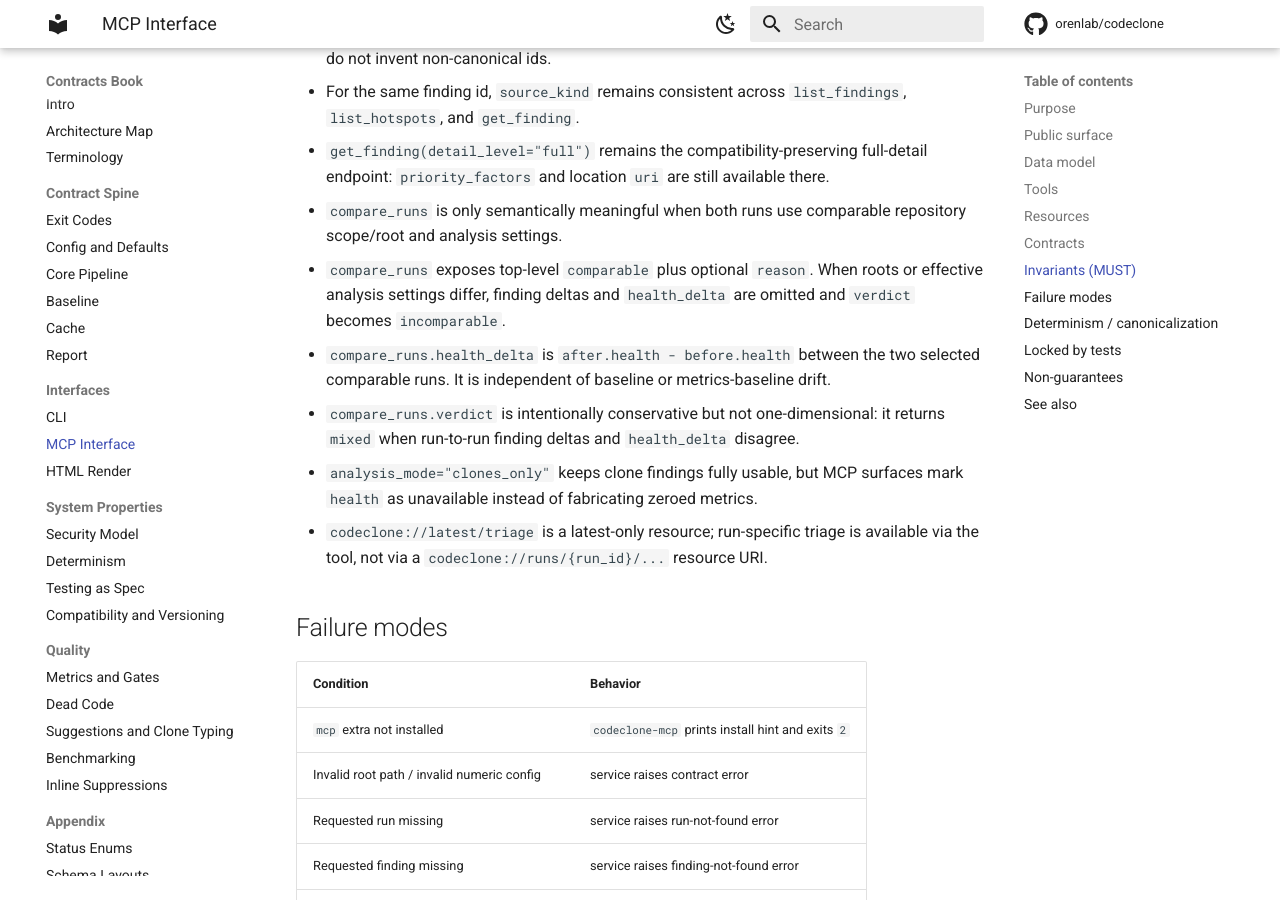
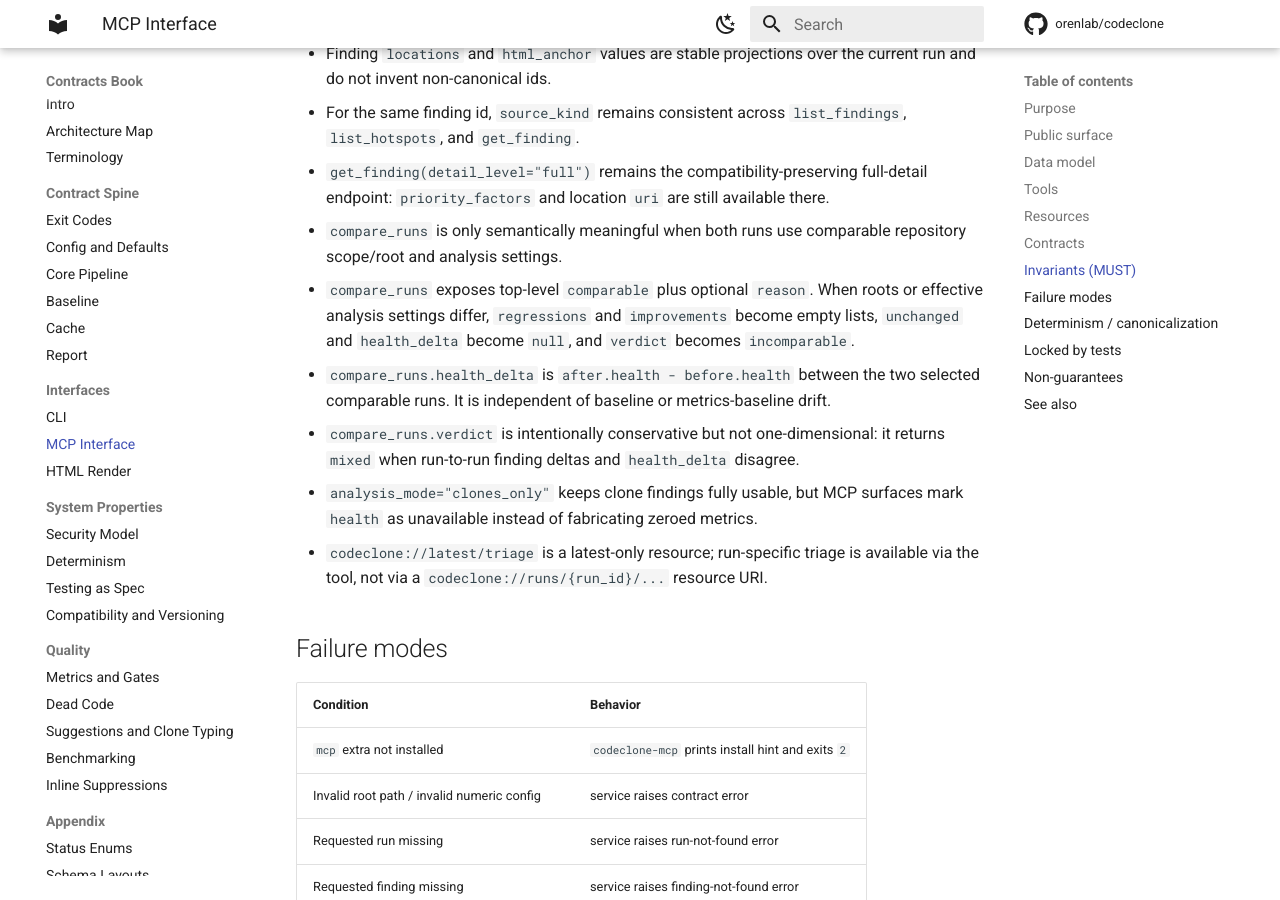
Before and after one commit to orenlab/codeclone, an MkDocs documentation site: the page built from docs/book/20-mcp-interface.md, in a window 1280 px wide and 900 px high, scrolled down 7540 px. Built offline with MkDocs 1.6.1 and Material for MkDocs 9.7.7, drawn with Linux system fonts in a browser that asks for light colours; comment, search, counter and statistics services are not loaded; some of the changed text lies outside the part shown.

Commit message:
chore(docs): polishing documentation

```diff
--- a/docs/book/20-mcp-interface.md
+++ b/docs/book/20-mcp-interface.md
@@ -82,28 +82,28 @@
 
 Current tool set:
 
-| Tool                     | Key parameters                                                                                                                                         | Purpose / notes                                                                                                                                                                                                                                 |
-|--------------------------|--------------------------------------------------------------------------------------------------------------------------------------------------------|-------------------------------------------------------------------------------------------------------------------------------------------------------------------------------------------------------------------------------------------------|
-| `analyze_repository`     | absolute `root`, `analysis_mode`, `changed_paths`, `git_diff_ref`, inline thresholds, cache/baseline paths                                             | Run deterministic CodeClone analysis, register the latest run, and return a compact MCP summary                                                                                                                                                 |
-| `analyze_changed_paths`  | absolute `root`, `changed_paths` or `git_diff_ref`, `analysis_mode`, inline thresholds                                                                 | Diff-aware fast path: analyze a repo, attach a changed-files projection, and return a compact changed-files snapshot                                                                                                                            |
-| `get_run_summary`        | `run_id`                                                                                                                                               | Return the stored summary for the latest or specified run, with slim inventory counts instead of the full file registry; `health` becomes explicit `available=false` when metrics were skipped                                                  |
-| `get_production_triage`  | `run_id`, `max_hotspots`, `max_suggestions`                                                                                                            | Return a compact production-first MCP projection: health, cache `freshness`, production hotspots, production suggestions, and global source-kind counters                                                                                       |
-| `compare_runs`           | `run_id_before`, `run_id_after`, `focus`                                                                                                               | Compare two registered runs by finding ids and run-to-run health delta; MCP returns short run ids, compact regression/improvement cards, `mixed` for conflicting signals, and `incomparable` with top-level `reason` when roots/settings differ |
-| `evaluate_gates`         | `run_id`, gate thresholds/booleans                                                                                                                     | Evaluate CI/gating conditions against an existing run without exiting the process                                                                                                                                                               |
-| `get_report_section`     | `run_id`, `section`, `family`, `path`, `offset`, `limit`                                                                                               | Return a canonical report section. `metrics` is summary-only; `metrics_detail` is paginated/bounded and falls back to summary+hint when unfiltered                                                                                              |
-| `list_findings`          | `family`, `category`, `severity`, `source_kind`, `novelty`, `sort_by`, `detail_level`, `changed_paths`, `git_diff_ref`, `exclude_reviewed`, pagination | Return deterministically ordered finding groups with filtering and pagination; compact summary detail is the default                                                                                                                            |
-| `get_finding`            | `finding_id`, `run_id`, `detail_level`                                                                                                                 | Return one finding by id; defaults to `normal` detail and accepts MCP short ids                                                                                                                                                                 |
-| `get_remediation`        | `finding_id`, `run_id`, `detail_level`                                                                                                                 | Return just the remediation/explainability packet for one finding                                                                                                                                                                               |
-| `list_hotspots`          | `kind`, `run_id`, `detail_level`, `changed_paths`, `git_diff_ref`, `exclude_reviewed`, `limit`, `max_results`                                          | Return one derived hotlist (`most_actionable`, `highest_spread`, `highest_priority`, `production_hotspots`, `test_fixture_hotspots`) with compact summary cards                                                                                 |
-| `check_clones`           | `run_id`, `root`, `path`, `clone_type`, `source_kind`, `max_results`, `detail_level`                                                                   | Return clone findings from a compatible stored run; `health.dimensions` includes only `clones`                                                                                                                                                  |
-| `check_complexity`       | `run_id`, `root`, `path`, `min_complexity`, `max_results`, `detail_level`                                                                              | Return complexity hotspots from a compatible stored run; `health.dimensions` includes only `complexity`                                                                                                                                         |
-| `check_coupling`         | `run_id`, `root`, `path`, `max_results`, `detail_level`                                                                                                | Return coupling hotspots from a compatible stored run; `health.dimensions` includes only `coupling`                                                                                                                                             |
-| `check_cohesion`         | `run_id`, `root`, `path`, `max_results`, `detail_level`                                                                                                | Return cohesion hotspots from a compatible stored run; `health.dimensions` includes only `cohesion`                                                                                                                                             |
-| `check_dead_code`        | `run_id`, `root`, `path`, `min_severity`, `max_results`, `detail_level`                                                                                | Return dead-code findings from a compatible stored run; `health.dimensions` includes only `dead_code`                                                                                                                                           |
-| `generate_pr_summary`    | `run_id`, `changed_paths`, `git_diff_ref`, `format`                                                                                                    | Build a PR-friendly changed-files summary in markdown or JSON                                                                                                                                                                                   |
-| `mark_finding_reviewed`  | `finding_id`, `run_id`, `note`                                                                                                                         | Mark a finding as reviewed in the in-memory MCP session                                                                                                                                                                                         |
-| `list_reviewed_findings` | `run_id`                                                                                                                                               | Return the current reviewed findings for the selected run                                                                                                                                                                                       |
-| `clear_session_runs`     | none                                                                                                                                                   | Clear all stored in-memory runs plus ephemeral review/gate/session caches for the current server process                                                                                                                                        |
+| Tool                     | Key parameters                                                                                                                                         | Purpose / notes                                                                                                                                                                                                                                                                                  |
+|--------------------------|--------------------------------------------------------------------------------------------------------------------------------------------------------|--------------------------------------------------------------------------------------------------------------------------------------------------------------------------------------------------------------------------------------------------------------------------------------------------|
+| `analyze_repository`     | absolute `root`, `analysis_mode`, `changed_paths`, `git_diff_ref`, inline thresholds, cache/baseline paths                                             | Run deterministic CodeClone analysis, register the latest run, and return a compact MCP summary                                                                                                                                                                                                  |
+| `analyze_changed_paths`  | absolute `root`, `changed_paths` or `git_diff_ref`, `analysis_mode`, inline thresholds                                                                 | Diff-aware fast path: analyze a repo, attach a changed-files projection, and return a compact changed-files snapshot                                                                                                                                                                             |
+| `get_run_summary`        | `run_id`                                                                                                                                               | Return the stored summary for the latest or specified run, with slim inventory counts instead of the full file registry; `health` becomes explicit `available=false` when metrics were skipped                                                                                                   |
+| `get_production_triage`  | `run_id`, `max_hotspots`, `max_suggestions`                                                                                                            | Return a compact production-first MCP projection: health, cache `freshness`, production hotspots, production suggestions, and global source-kind counters                                                                                                                                        |
+| `compare_runs`           | `run_id_before`, `run_id_after`, `focus`                                                                                                               | Compare two registered runs by finding ids and run-to-run health delta; MCP returns short run ids, compact regression/improvement cards, `mixed` for conflicting signals, and `incomparable` with top-level `reason`, empty comparison cards, and `health_delta=null` when roots/settings differ |
+| `evaluate_gates`         | `run_id`, gate thresholds/booleans                                                                                                                     | Evaluate CI/gating conditions against an existing run without exiting the process                                                                                                                                                                                                                |
+| `get_report_section`     | `run_id`, `section`, `family`, `path`, `offset`, `limit`                                                                                               | Return a canonical report section. `metrics` is summary-only; `metrics_detail` is paginated/bounded and falls back to summary+hint when unfiltered                                                                                                                                               |
+| `list_findings`          | `family`, `category`, `severity`, `source_kind`, `novelty`, `sort_by`, `detail_level`, `changed_paths`, `git_diff_ref`, `exclude_reviewed`, pagination | Return deterministically ordered finding groups with filtering and pagination; compact summary detail is the default                                                                                                                                                                             |
+| `get_finding`            | `finding_id`, `run_id`, `detail_level`                                                                                                                 | Return one finding by id; defaults to `normal` detail and accepts MCP short ids                                                                                                                                                                                                                  |
+| `get_remediation`        | `finding_id`, `run_id`, `detail_level`                                                                                                                 | Return just the remediation/explainability packet for one finding                                                                                                                                                                                                                                |
+| `list_hotspots`          | `kind`, `run_id`, `detail_level`, `changed_paths`, `git_diff_ref`, `exclude_reviewed`, `limit`, `max_results`                                          | Return one derived hotlist (`most_actionable`, `highest_spread`, `highest_priority`, `production_hotspots`, `test_fixture_hotspots`) with compact summary cards                                                                                                                                  |
+| `check_clones`           | `run_id`, `root`, `path`, `clone_type`, `source_kind`, `max_results`, `detail_level`                                                                   | Return clone findings from a compatible stored run; `health.dimensions` includes only `clones`                                                                                                                                                                                                   |
+| `check_complexity`       | `run_id`, `root`, `path`, `min_complexity`, `max_results`, `detail_level`                                                                              | Return complexity hotspots from a compatible stored run; `health.dimensions` includes only `complexity`                                                                                                                                                                                          |
+| `check_coupling`         | `run_id`, `root`, `path`, `max_results`, `detail_level`                                                                                                | Return coupling hotspots from a compatible stored run; `health.dimensions` includes only `coupling`                                                                                                                                                                                              |
+| `check_cohesion`         | `run_id`, `root`, `path`, `max_results`, `detail_level`                                                                                                | Return cohesion hotspots from a compatible stored run; `health.dimensions` includes only `cohesion`                                                                                                                                                                                              |
+| `check_dead_code`        | `run_id`, `root`, `path`, `min_severity`, `max_results`, `detail_level`                                                                                | Return dead-code findings from a compatible stored run; `health.dimensions` includes only `dead_code`                                                                                                                                                                                            |
+| `generate_pr_summary`    | `run_id`, `changed_paths`, `git_diff_ref`, `format`                                                                                                    | Build a PR-friendly changed-files summary in markdown or JSON                                                                                                                                                                                                                                    |
+| `mark_finding_reviewed`  | `finding_id`, `run_id`, `note`                                                                                                                         | Mark a finding as reviewed in the in-memory MCP session                                                                                                                                                                                                                                          |
+| `list_reviewed_findings` | `run_id`                                                                                                                                               | Return the current reviewed findings for the selected run                                                                                                                                                                                                                                        |
+| `clear_session_runs`     | none                                                                                                                                                   | Clear all stored in-memory runs plus ephemeral review/gate/session caches for the current server process                                                                                                                                                                                         |
 
 All analysis/report tools are read-only with respect to repo state. The only
 mutable MCP tools are `mark_finding_reviewed` and `clear_session_runs`, and
@@ -221,8 +221,9 @@
 - `compare_runs` is only semantically meaningful when both runs use comparable
   repository scope/root and analysis settings.
 - `compare_runs` exposes top-level `comparable` plus optional `reason`. When
-  roots or effective analysis settings differ, finding deltas and
-  `health_delta` are omitted and `verdict` becomes `incomparable`.
+  roots or effective analysis settings differ, `regressions` and
+  `improvements` become empty lists, `unchanged` and `health_delta` become
+  `null`, and `verdict` becomes `incomparable`.
 - `compare_runs.health_delta` is `after.health - before.health` between the two
   selected comparable runs. It is independent of baseline or metrics-baseline
   drift.
```
Also changed, not shown: CHANGELOG.md (+3 -2 lines), README.md (+2 -1 lines), docs/book/01-architecture-map.md (+15 -15 lines), docs/mcp.md (+29 -26 lines).
